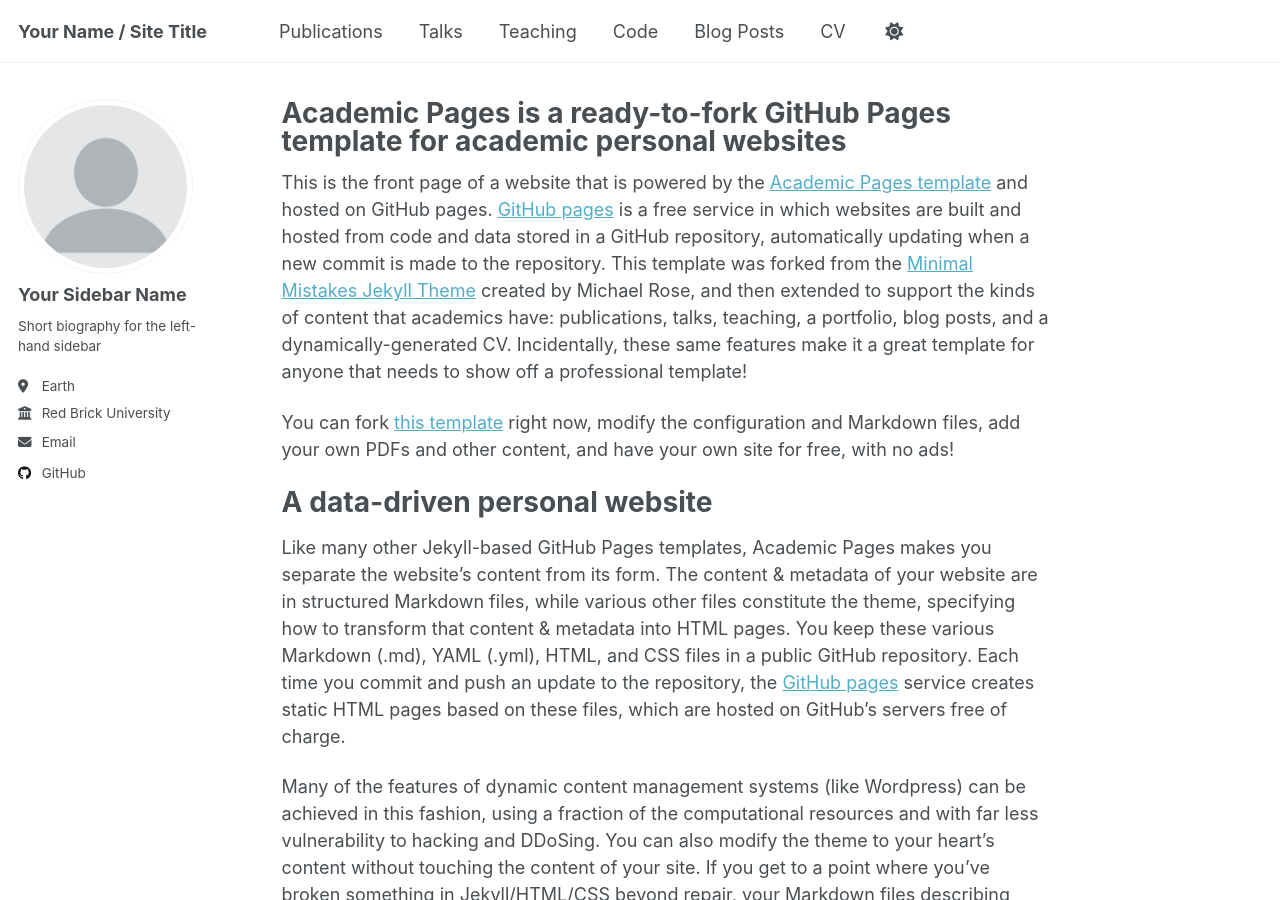
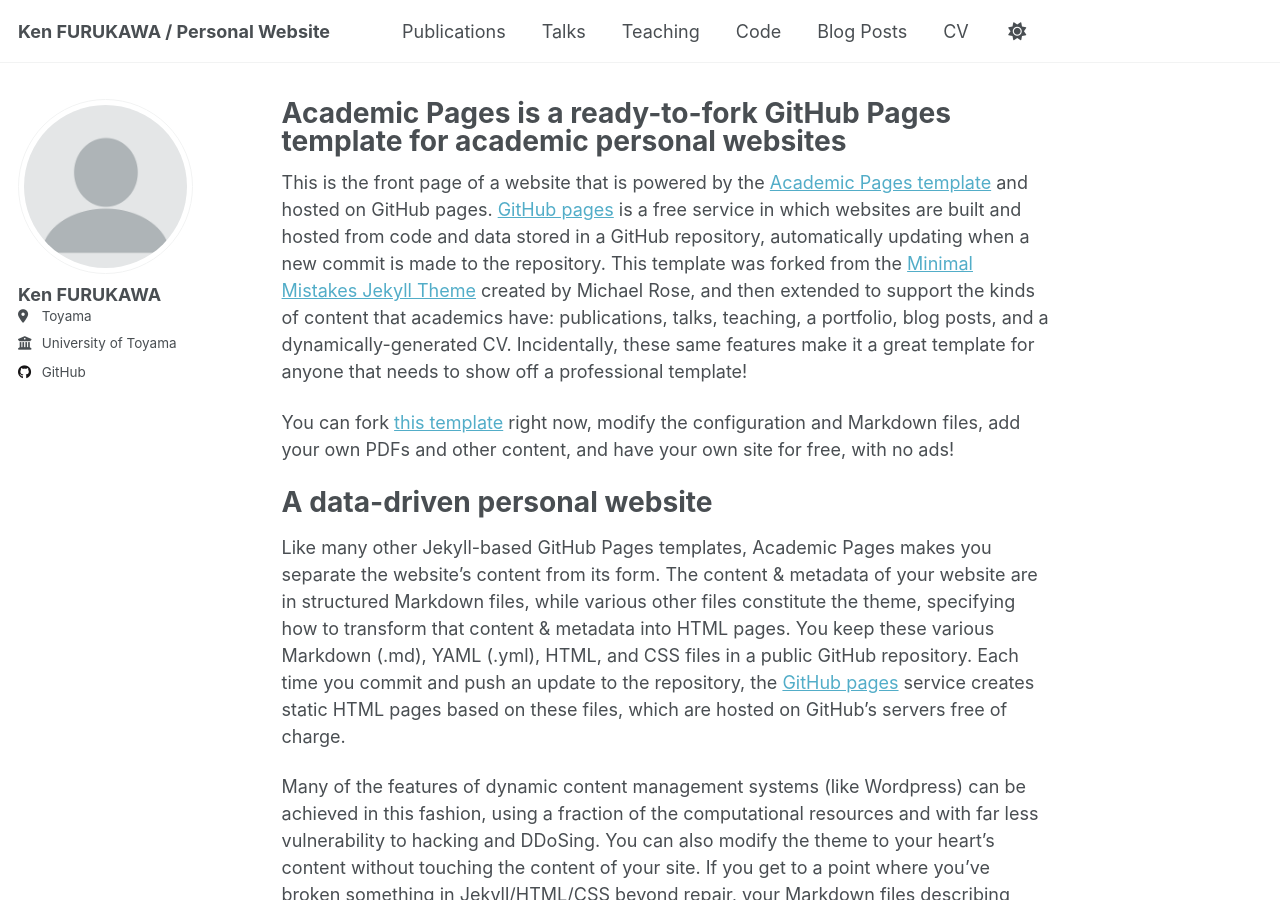
Before and after one commit to furukawaken/furukawaken.github.io, a Jekyll site: the page built from _pages/about.md, in a window 1280 px wide and 900 px high. Built offline with Jekyll 4.4.1, drawn with Linux system fonts in a browser that asks for light colours; a script that is not in the unit is left out.

Commit message:
Update site

```diff
--- a/_config.yml
+++ b/_config.yml
@@ -9,7 +9,7 @@
 # Basic Site Settings
 locale                   : "en-US"
 site_theme               : "default"
-title                    : "Your Name / Site Title"
+title                    : "Ken FURUKAWA / Personal Website"
 title_separator          : "-"
 name                     : &name "Ken FURUKAWA"
 description              : &description "personal description"
@@ -23,13 +23,13 @@
 author:
   # Biographic information
   avatar           : "profile.png"
-  name             : "Your Sidebar Name"
+  name             : "Ken FURUKAWA"
   pronouns         : # example: "she/her"
-  bio              : "Short biography for the left-hand sidebar"
-  location         : "Earth"
-  employer         : "Red Brick University"
+  #bio              : "Short biography for the left-hand sidebar"
+  location         : "Toyama"
+  employer         : "University of Toyama"
   uri              : # URL
-  email            : "none@example.org"
+  #email            : "none@example.org"
 
   # Academic websites
   academia         : # URL
```
